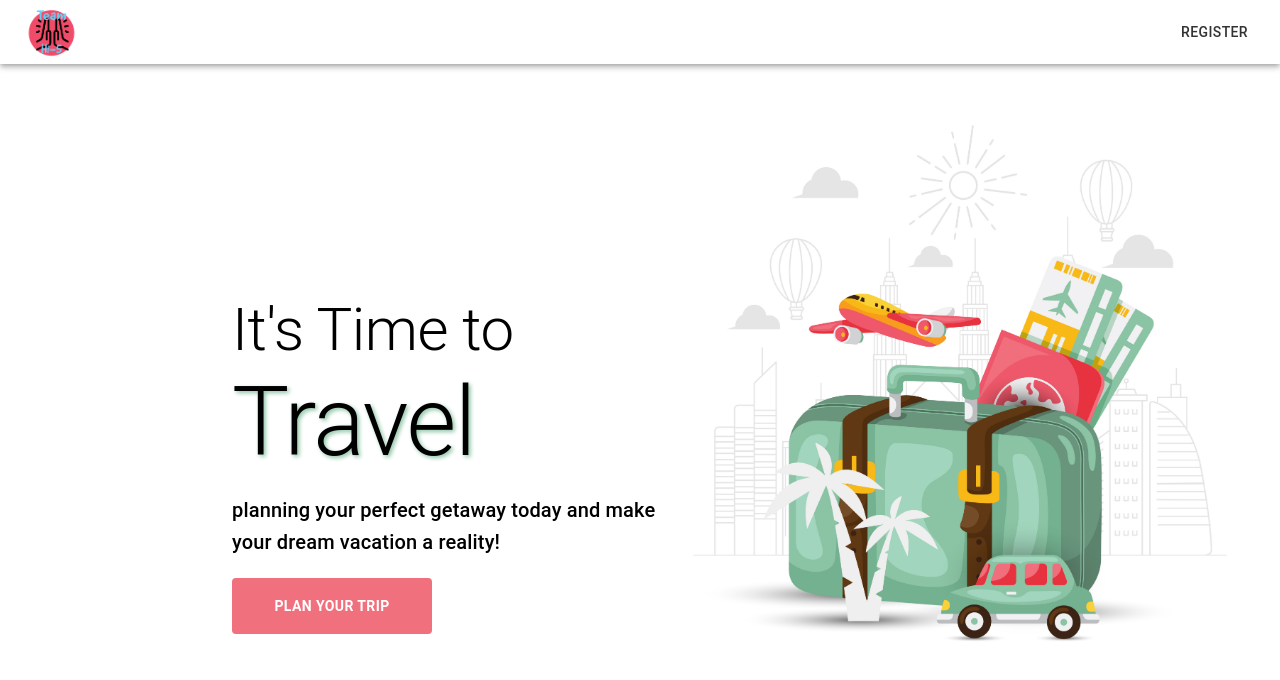
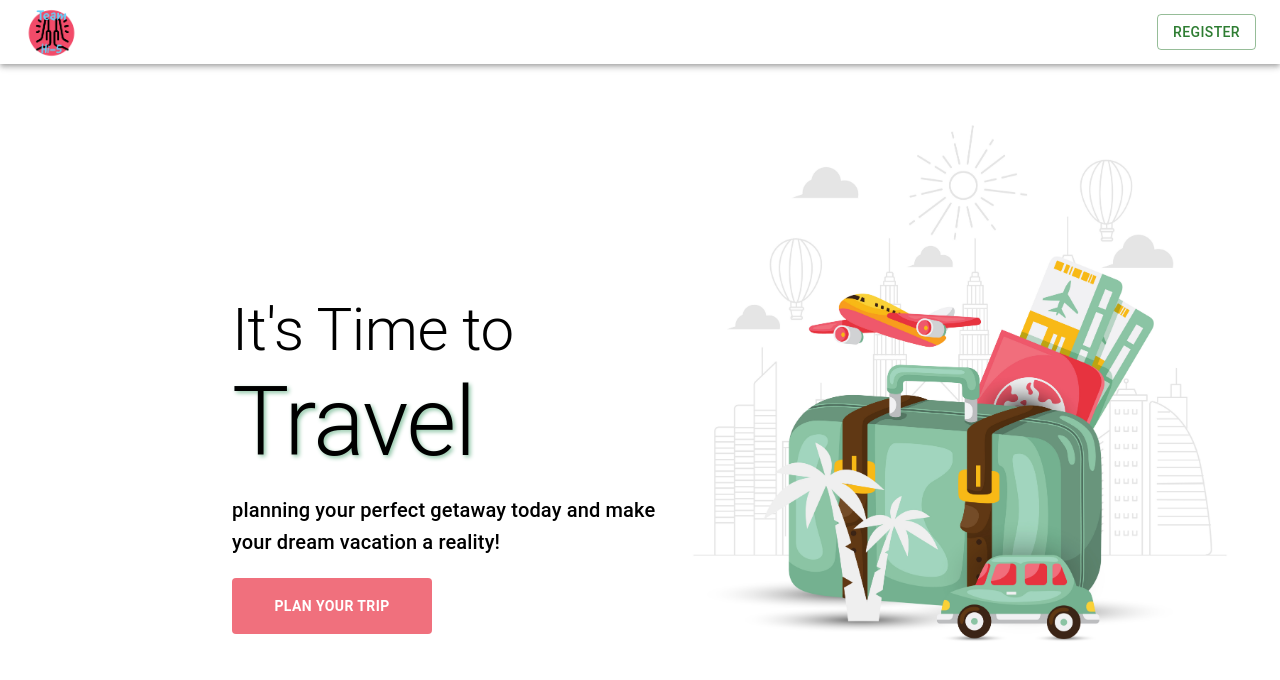
Before and after one commit to ncrekai/team-app, a React (Vite) app in the folder client/: page /user/1/trips/new in a window 1280 px wide. Shown: the top 680 px of the page. Built offline with nearby package versions, Linux system fonts and the light colour scheme; a web font is replaced by a local one.

Commit message:
changed the button color

```diff
--- a/client/src/components/Navbar.jsx
+++ b/client/src/components/Navbar.jsx
@@ -2,13 +2,12 @@ import { useState } from 'react';
 import { AppBar, Toolbar, Button, Avatar, Box, Link, IconButton, Drawer, List, ListItem, ListItemText } from '@mui/material';
 import MenuIcon from '@mui/icons-material/Menu';
 import logo from '../assets/logo.png';
-import { useNavigate } from 'react-router-dom'; // Import useNavigate hook
-import '../App.css';
+import { useNavigate } from 'react-router-dom';
 
 const Navbar = () => {
     // Track if the user is signed in or not
     const [isSignedIn, setIsSignedIn] = useState(false);
-    const [openDrawer, setOpenDrawer] = useState(false); // State to control Drawer (hamburger menu)
+    const [openDrawer, setOpenDrawer] = useState(false);
     const navigate = useNavigate(); // Use useNavigate hook for redirection
 
     // Toggle sign-in/sign-out and handle redirection
@@ -52,7 +51,7 @@ const Navbar = () => {
                 </Box>
 
                 <Box sx={{ display: { xs: 'none', md: 'block' } }}>
-                    <Button color="inherit" onClick={handleAuthToggle}>
+                    <Button color="success" variant="outlined" onClick={handleAuthToggle}>
                         {isSignedIn ? 'Sign Out' : 'Register'}
                     </Button>
                 </Box>
```
